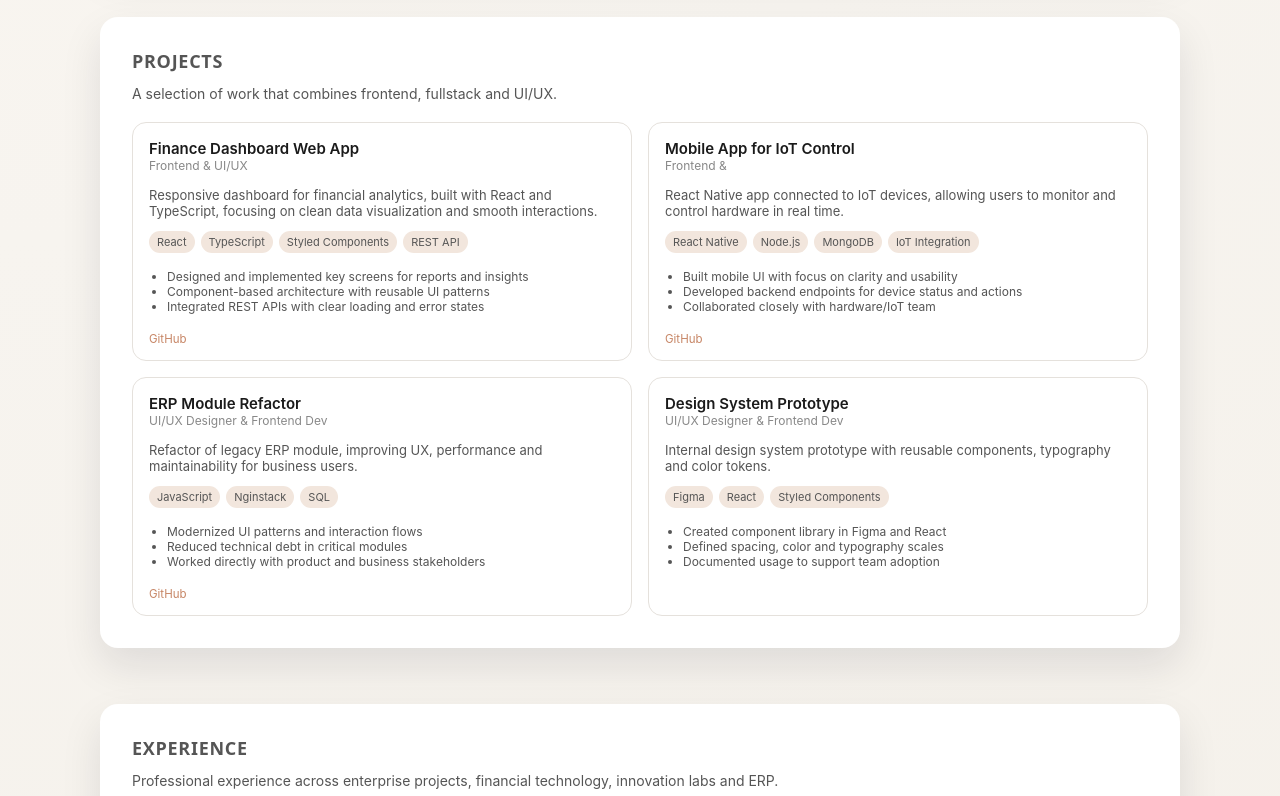
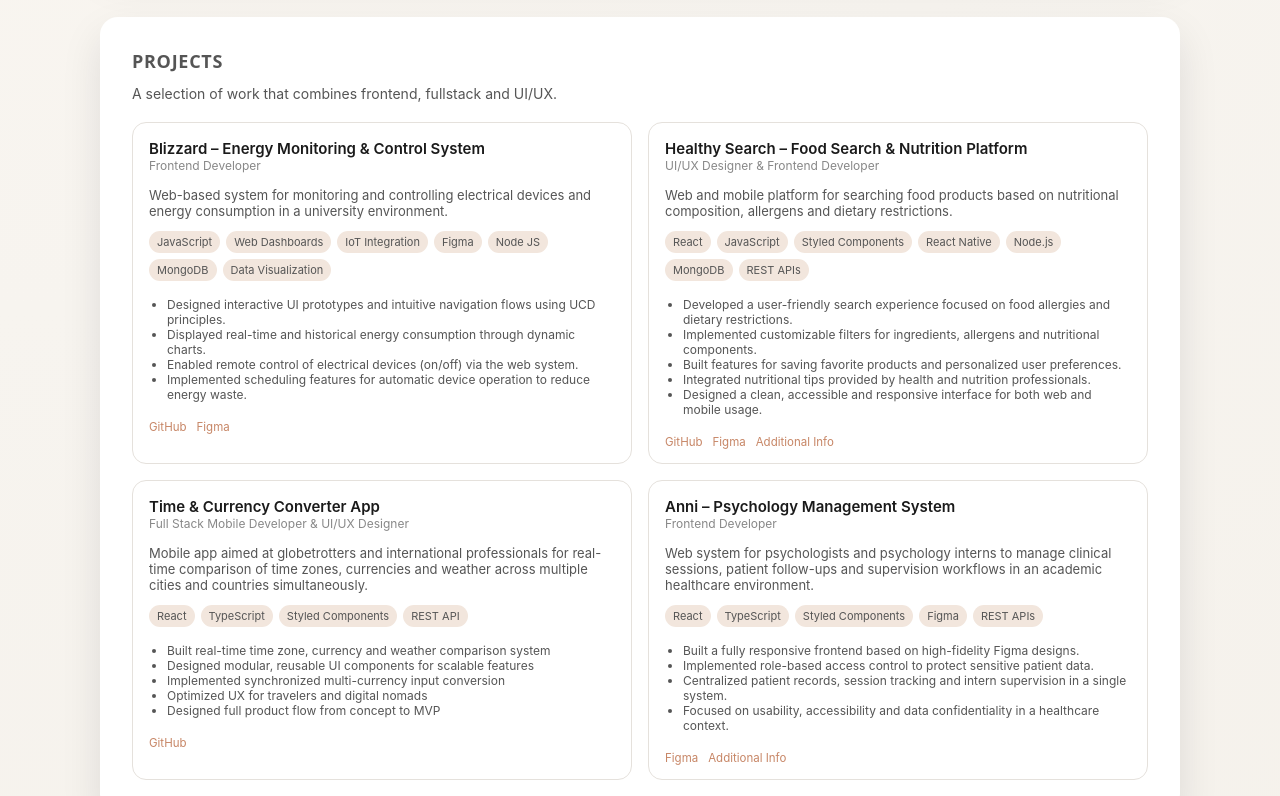
Before and after one commit to ThamiStoppelli/Portfolio, a React (Vite) app: page / in a window 1280 px wide. Shown: the part 1240-2036 px from the top of the page. Built offline with nearby package versions, Linux system fonts and the light colour scheme.

Commit message:
Added projects' information, github links and additional information

```diff
--- a/src/components/common/ProjectCard/index.tsx
+++ b/src/components/common/ProjectCard/index.tsx
@@ -33,6 +33,16 @@ export const ProjectCard: React.FC<Props> = ({ project }) => {
             GitHub
           </S.Link>
         )}
+        {project.figmaUrl && (
+          <S.Link href={project.figmaUrl} target="_blank" rel="noreferrer">
+            Figma
+          </S.Link>
+        )}
+        {project.additionalInfo && (
+          <S.Link href={project.additionalInfo} target="_blank" rel="noreferrer">
+            Additional Info
+          </S.Link>
+        )}
         {project.liveUrl && project.liveUrl !== "#" && (
           <S.Link href={project.liveUrl} target="_blank" rel="noreferrer">
             Live demo
--- a/src/data/projects.ts
+++ b/src/data/projects.ts
@@ -6,63 +6,105 @@ export type Project = {
   techStack: string[];
   highlights: string[];
   githubUrl?: string;
+  figmaUrl?: string;
   liveUrl?: string;
+  additionalInfo?: string;
 };
 
 export const projects: Project[] = [
   {
-    id: "project-1",
-    name: "Finance Dashboard Web App", //Time Currency App
-    role: "Frontend & UI/UX",
+    id: "blizzard",
+    name: "Blizzard – Energy Monitoring & Control System",
+    role: "Frontend Developer",
     description:
-      "Responsive dashboard for financial analytics, built with React and TypeScript, focusing on clean data visualization and smooth interactions.",
-    techStack: ["React", "TypeScript", "Styled Components", "REST API"],
+      "Web-based system for monitoring and controlling electrical devices and energy consumption in a university environment.",
+    techStack: [
+      "JavaScript",
+      "Web Dashboards",
+      "IoT Integration",
+      "Figma",
+      "Node JS",
+      "MongoDB",
+      "Data Visualization"
+    ],
     highlights: [
-      "Designed and implemented key screens for reports and insights",
-      "Component-based architecture with reusable UI patterns",
-      "Integrated REST APIs with clear loading and error states",
+      "Designed interactive UI prototypes and intuitive navigation flows using UCD principles.",
+      "Displayed real-time and historical energy consumption through dynamic charts.",
+      "Enabled remote control of electrical devices (on/off) via the web system.",
+      "Implemented scheduling features for automatic device operation to reduce energy waste."
+    ],
+    githubUrl: "https://github.com/ThamiStoppelli/blizzard-front-end",
+    figmaUrl: "https://www.figma.com/proto/NB1BU9XnDSsBuZ4aR1SvAt/Blizzard--Copy---Copy-?page-id=47%3A3&node-id=67-12&p=f&viewport=71%2C126%2C0.02&t=DfPJfOTiqIF9q70m-1&scaling=min-zoom&content-scaling=fixed&starting-point-node-id=67%3A12"
+  },
+  {
+    id: "busca-saudavel",
+    name: "Healthy Search – Food Search & Nutrition Platform",
+    role: "UI/UX Designer & Frontend Developer",
+    description:
+      "Web and mobile platform for searching food products based on nutritional composition, allergens and dietary restrictions.",
+    techStack: [
+      "React",
+      "JavaScript",
+      "Styled Components",
+      "React Native",
+      "Node.js",
+      "MongoDB",
+      "REST APIs"
+    ],
+    highlights: [
+      "Developed a user-friendly search experience focused on food allergies and dietary restrictions.",
+      "Implemented customizable filters for ingredients, allergens and nutritional components.",
+      "Built features for saving favorite products and personalized user preferences.",
+      "Integrated nutritional tips provided by health and nutrition professionals.",
+      "Designed a clean, accessible and responsive interface for both web and mobile usage."
+    ],
+    githubUrl: "https://github.com/ThamiStoppelli/busca-saudavel-frontend-web",
+    figmaUrl: "https://www.figma.com/proto/oXi5IgGHMEtEAn9KBCSrFT/Projeto-Aplicado---Busca-Saudavel?page-id=1%3A2&node-id=460-2523&p=f&viewport=-676%2C-381%2C0.02&t=0WIUdkKSUTju6bP0-1&scaling=scale-down-width&content-scaling=fixed&starting-point-node-id=460%3A2523&show-proto-sidebar=1",
+    additionalInfo: "https://www.canva.com/design/DAG51AN48oI/RmVZe5mQdI2oG0x_nTn_kA/edit?utm_content=DAG51AN48oI&utm_campaign=designshare&utm_medium=link2&utm_source=sharebutton"
+  },
+  {
+    id: "time-currency-app",
+    name: "Time & Currency Converter App",
+    role: "Full Stack Mobile Developer & UI/UX Designer",
+    description:
+      "Mobile app aimed at globetrotters and international professionals for real-time comparison of time zones, currencies and weather across multiple cities and countries simultaneously.",
+    techStack: [
+      "React",
+      "TypeScript",
+      "Styled Components",
+      "REST API"
+    ],
+    highlights: [
+      "Built real-time time zone, currency and weather comparison system",
+      "Designed modular, reusable UI components for scalable features",
+      "Implemented synchronized multi-currency input conversion",
+      "Optimized UX for travelers and digital nomads",
+      "Designed full product flow from concept to MVP",
     ],
     githubUrl: "https://github.com/ThamiStoppelli/Time-Currency-App",
+    //add video
   },
   {
-    id: "project-2",
-    name: "Mobile App for IoT Control", //Blizzard
-    role: "Frontend & ",
+    id: "project-cuidar-psi",
+    name: "Anni – Psychology Management System",
+    role: "Frontend Developer",
     description:
-      "React Native app connected to IoT devices, allowing users to monitor and control hardware in real time.",
-    techStack: ["React Native", "Node.js", "MongoDB", "IoT Integration"],
+        "Web system for psychologists and psychology interns to manage clinical sessions, patient follow-ups and supervision workflows in an academic healthcare environment.",
+    techStack: [
+        "React",
+        "TypeScript",
+        "Styled Components",
+        "Figma",
+        "REST APIs"
+    ],
     highlights: [
-      "Built mobile UI with focus on clarity and usability",
-      "Developed backend endpoints for device status and actions",
-      "Collaborated closely with hardware/IoT team",
+        "Built a fully responsive frontend based on high-fidelity Figma designs.",
+        "Implemented role-based access control to protect sensitive patient data.",
+        "Centralized patient records, session tracking and intern supervision in a single system.",
+        "Focused on usability, accessibility and data confidentiality in a healthcare context."
     ],
-    githubUrl: "https://github.com/ThamiStoppelli/blizzard-front-end",
+    figmaUrl: "https://www.figma.com/proto/NXRKxfrhiky4zFHYag3MYg/Cuidar-Psi--Copy-?page-id=115%3A169&node-id=1105-5411&p=f&viewport=-184%2C-8%2C0.03&t=VC79YV1sgb7oNwXn-1&scaling=min-zoom&content-scaling=fixed&starting-point-node-id=748%3A390&show-proto-sidebar=1",
+    additionalInfo: "https://diariodonordeste.verdesmares.com.br/metro/psicologia-e-ferramenta-importante-para-lidar-com-perdas-e-transformacoes-de-relacoes-1.3088666"
   },
-  {
-    id: "project-3",
-    name: "ERP Module Refactor",
-    role: "UI/UX Designer & Frontend Dev", // Busca Saudavel
-    description:
-      "Refactor of legacy ERP module, improving UX, performance and maintainability for business users.",
-    techStack: ["JavaScript", "Nginstack", "SQL"],
-    highlights: [
-      "Modernized UI patterns and interaction flows",
-      "Reduced technical debt in critical modules",
-      "Worked directly with product and business stakeholders",
-    ],
-    githubUrl: "https://github.com/ThamiStoppelli/busca-saudavel-frontend-web",
-  },
-  {
-    id: "project-4",
-    name: "Design System Prototype", //Cuidar Psi
-    role: "UI/UX Designer & Frontend Dev",
-    description:
-      "Internal design system prototype with reusable components, typography and color tokens.",
-    techStack: ["Figma", "React", "Styled Components"],
-    highlights: [
-      "Created component library in Figma and React",
-      "Defined spacing, color and typography scales",
-      "Documented usage to support team adoption",
-    ],
-  },
+
 ];
```
